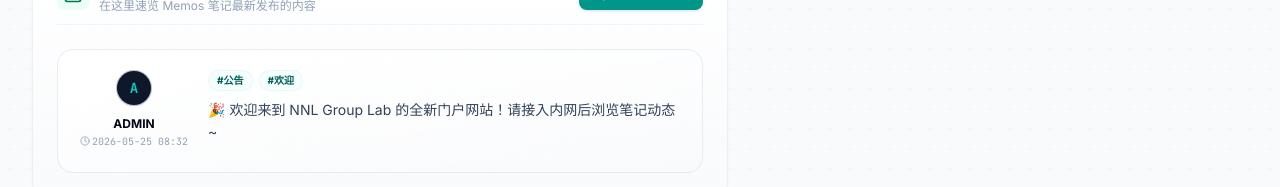
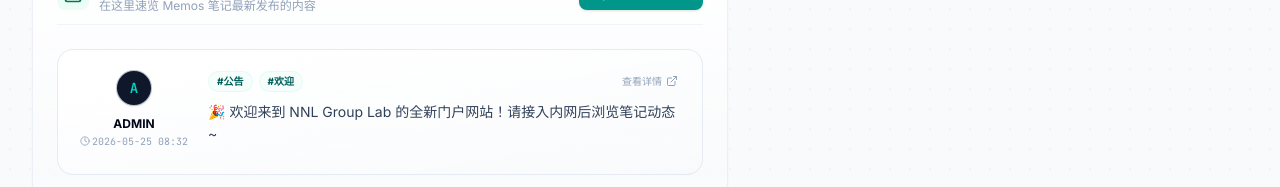
Before and after one commit to nnlgroupdmu/welcome, a React (Vite) app: page / in a window 1280 px wide. Shown: the part 1181-1368 px from the top of the page. Built offline with nearby package versions, Linux system fonts and the light colour scheme; no server answers.

Commit message:
update memolist url-links

```diff
--- a/public/docs/server_guide.md
+++ b/public/docs/server_guide.md
@@ -320,7 +320,7 @@ docker exec -it [容器名] /bin/bash
 
 ### 2.2 环境配置
 
-由于使用了 docker，环境是非常独立而安全的，不需要再使用 conda。2026 年初几乎所有 conda 源全部失效。我们推荐使用 pip 安装环境。
+由于使用了 docker，环境是非常独立而安全的，不需要再使用 conda。2026 年初几乎所有 conda 源全部失效。我们推荐使用 pip 安装环境。（如果你想，你仍然可以在容器里使用 conda）
 
 既然镜像里已经预装了对应 CUDA 12.8 的高性能 Python 和 PyTorch，直接用 `pip` 是最稳的。
 
--- a/src/App.tsx
+++ b/src/App.tsx
@@ -197,6 +197,7 @@ export default function App() {
 
           return {
             id: `remote-${item.id || idx}`,
+            rawId: item.name ? item.name.split('/').pop() : String(item.id),               // 新增：保存原始 ID
             author: rawAuthor,                          // 已经是简化后的 u/NAME
             avatarUrl: avatarUrl,                       // 新增字段：传给前端渲染真实头像
             avatarSeed: rawAuthor.replace('u/', '').slice(0, 2), // 如果没头像，用去掉 u/ 后的名字前两位做文字兜底
@@ -537,8 +538,7 @@ export default function App() {
                 id={`btn-tag-filter-${tag}`}
                 key={tag}
                 onClick={() => setSelectedTag(selectedTag === tag ? null : tag)}
-                className={`px-2 py-1 rounded-md border font-medium transition ${
-                  selectedTag === tag
+                className={`px-2 py-1 rounded-md border font-medium transition ${selectedTag === tag
                     ? 'bg-teal-600 border-teal-600 text-white'
                     : 'bg-slate-100 hover:bg-slate-200/80 text-slate-600 border-slate-200'
                   }`}
@@ -591,8 +591,7 @@ export default function App() {
                       id={`btn-nav-tab-${tab}`}
                       key={tab}
                       onClick={() => setActiveCategory(tab)}
-                      className={`relative px-3.5 py-1.5 rounded-lg text-xs font-bold transition-all duration-300 overflow-hidden cursor-pointer ${
-                        isActive
+                      className={`relative px-3.5 py-1.5 rounded-lg text-xs font-bold transition-all duration-300 overflow-hidden cursor-pointer ${isActive
                           ? 'text-white shadow-xs'
                           : 'bg-slate-100 hover:bg-slate-200/50 text-slate-600 hover:text-slate-900 font-semibold'
                         }`}
@@ -736,14 +735,22 @@ export default function App() {
                           </div>
                         )}
 
-                        <div className="text-left sm:text-center flex-1 sm:flex-initial">
-                          {/* 此时渲染出来的已经是 u/NAME 了 */}
-                          <h4 className="font-bold text-xs text-slate-950 line-clamp-1">{memo.author}</h4>
+                        <a
+                          href={`${routePreference === 'tailscale' ? "http://100.68.153.123:5230" : "http://192.168.31.240:5230"}/${memo.author}`}
+                          target="_blank"
+                          rel="noopener noreferrer"
+                          className="text-left sm:text-center flex-1 sm:flex-initial group/author hover:opacity-80 transition"
+                          title="打开作者 Memos 主页"
+                        >
+                          {/* 鼠标悬停名字时加一个下划线提示 */}
+                          <h4 className="font-bold text-xs text-slate-950 line-clamp-1 group-hover/author:underline group-hover/author:text-teal-600">
+                            {memo.author}
+                          </h4>
                           <span className="text-[10px] text-slate-400 font-mono flex items-center justify-start sm:justify-center gap-0.5 mt-0.5">
                             <Clock className="w-2.5 h-2.5" />
                             {memo.timestamp}
                           </span>
-                        </div>
+                        </a>
                       </div>
 
                       {/* Memo content body */}
@@ -754,8 +761,7 @@ export default function App() {
                               <span
                                 key={tag}
                                 onClick={() => setSelectedTag(selectedTag === tag ? null : tag)}
-                                className={`text-[10px] font-bold px-2 py-0.5 rounded-full cursor-pointer transition ${
-                                  selectedTag === tag
+                                className={`text-[10px] font-bold px-2 py-0.5 rounded-full cursor-pointer transition ${selectedTag === tag
                                     ? 'bg-teal-600 text-white'
                                     : 'bg-teal-50/60 text-teal-800 hover:bg-teal-100 border border-teal-100/50'
                                   }`}
@@ -764,6 +770,16 @@ export default function App() {
                               </span>
                             ))}
                           </div>
+                          <a
+                            href={`${routePreference === 'tailscale' ? "http://100.68.153.123:5230" : "http://192.168.31.240:5230"}/memos/${memo.rawId}`}
+                            target="_blank"
+                            rel="noopener noreferrer"
+                            className="text-slate-400 hover:text-teal-600 transition p-1 rounded-md hover:bg-slate-100 flex items-center gap-1 text-[10px] font-medium"
+                            title="查看原站详情"
+                          >
+                            查看详情
+                            <ExternalLink className="w-3 h-3" /> {/* 注：需要从 lucide-react 引入 ExternalLink 图标 */}
+                          </a>
                         </div>
 
                         {/* Content text */}
@@ -776,7 +792,7 @@ export default function App() {
                               ul: (props) => <ul className="list-disc pl-5 mb-2 mt-1 space-y-1.5" {...props} />,
                               ol: (props) => <ol className="list-decimal pl-5 mb-2 mt-1 space-y-1.5" {...props} />,
                               li: (props) => <li className="text-sm text-slate-600 pl-0.5 leading-relaxed" {...props} />,
-                              code: ({node, className, children, ...props} : any) => (
+                              code: ({ node, className, children, ...props }: any) => (
                                 <code className="font-mono text-[0.875em] bg-slate-100/80 text-teal-600 px-1.5 py-0.5 rounded border border-slate-200/40" {...props}>
                                   {children}
                                 </code>
@@ -832,8 +848,7 @@ export default function App() {
                 <div className="mb-5 p-1 bg-slate-100 rounded-xl flex items-center gap-1 border border-slate-200/50 relative overflow-hidden">
                   {/* Dynamic sliding indicator background */}
                   <div
-                    className={`absolute top-1 bottom-1 w-[calc(50%-4px)] rounded-lg transition-all duration-300 ease-out pointer-events-none z-0 ${
-                      routePreference === 'tailscale'
+                    className={`absolute top-1 bottom-1 w-[calc(50%-4px)] rounded-lg transition-all duration-300 ease-out pointer-events-none z-0 ${routePreference === 'tailscale'
                         ? 'left-1 bg-emerald-600'
                         : 'left-[calc(50%+2px)] bg-indigo-600'
                       }`}
@@ -843,8 +858,7 @@ export default function App() {
                     id="btn-toggle-route-ts"
                     type="button"
                     onClick={() => setRoutePreference('tailscale')}
-                    className={`relative flex-1 py-1.5 rounded-lg text-xs font-bold transition-colors duration-300 flex items-center justify-center gap-1.5 select-none cursor-pointer overflow-hidden z-10 ${
-                      routePreference === 'tailscale'
+                    className={`relative flex-1 py-1.5 rounded-lg text-xs font-bold transition-colors duration-300 flex items-center justify-center gap-1.5 select-none cursor-pointer overflow-hidden z-10 ${routePreference === 'tailscale'
                         ? 'text-white'
                         : 'text-slate-600 hover:text-slate-950 font-semibold'
                       }`}
@@ -859,8 +873,7 @@ export default function App() {
                     id="btn-toggle-route-lan"
                     type="button"
                     onClick={() => setRoutePreference('lan')}
-                    className={`relative flex-1 py-1.5 rounded-lg text-xs font-bold transition-colors duration-300 flex items-center justify-center gap-1.5 select-none cursor-pointer overflow-hidden z-10 ${
-                      routePreference === 'lan'
+                    className={`relative flex-1 py-1.5 rounded-lg text-xs font-bold transition-colors duration-300 flex items-center justify-center gap-1.5 select-none cursor-pointer overflow-hidden z-10 ${routePreference === 'lan'
                         ? 'text-white'
                         : 'text-slate-600 hover:text-slate-950 font-semibold'
                       }`}
--- a/src/types.ts
+++ b/src/types.ts
@@ -24,6 +24,7 @@ export interface ServiceAsset {
 
 export interface MemoPost {
   id: string;
+  rawId: string;     // 新增：Memos 原站的真实 ID（用于拼接跳转链接）
   author: string;
   avatarSeed: string; // for dynamic avatar generation
   avatarUrl?: string; // 新增：Memos 系统提供的真实头像图片 URL（可选）
```
Also changed, not shown: public/docs/vpn_guide.md (+4 -2 lines). Lines whose indentation alone changed are shown as unchanged.
